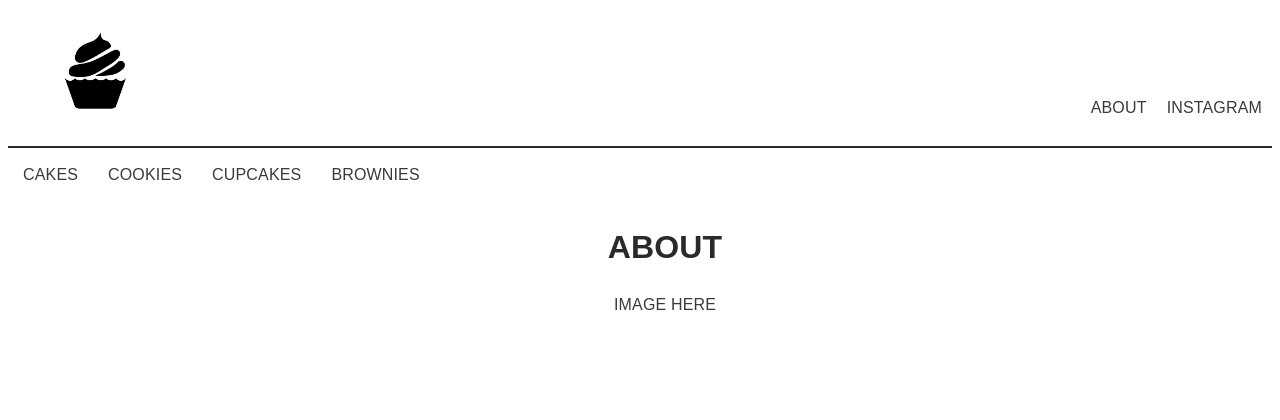
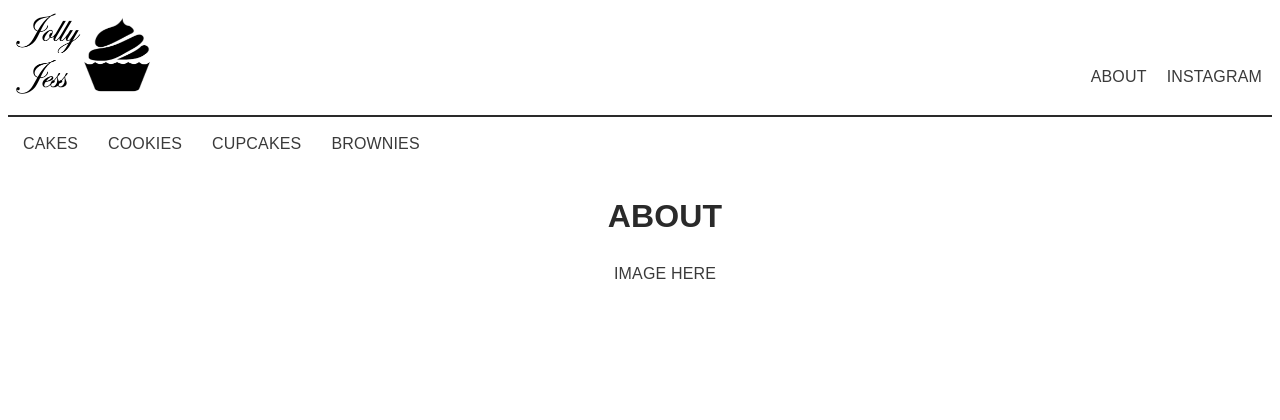
Before and after one commit to pkurjanowicz/jollyjessbakeshop, a Flask app: page /about in a window 1280 px wide. Shown: the top 420 px of the page. Run offline with Flask 2, Linux system fonts and the light colour scheme.

Commit message:
new logo w/ nav bar change

```diff
--- a/static/stylesheet.css
+++ b/static/stylesheet.css
@@ -146,6 +146,10 @@ a:visited, a:focus, a:active, a:hover, a:visited:hover {
     display: none;
 }
 
+.site-title-mobile img{
+    display: none;
+}
+
 @media (max-width : 750px) {
     .thumb-post-1 {
         background-color: #657d5d;
@@ -250,6 +254,12 @@ a:visited, a:focus, a:active, a:hover, a:visited:hover {
     #side-nav-btn {
         display: block;
     }
+    .site-title-fullsize img {
+        display: none;
+    }
+    .site-title-mobile img{
+        display: block;
+    }
 }
 .contact-form-parent-container {
     display: flex;
@@ -330,13 +340,21 @@ input:focus {
     background-color: #655d7d;
 }
 
-.site-title img {
-    height: 125px;
-    width: 125px;
-    margin: 0 0 0 25px;
+.site-title-fullsize img {
+    height: 94px;
+    width: 145px;
 
 }
-.site-title {
+.site-title-fullsize {
+    padding: 0px;
+    margin: 0px;
+}
+
+.site-title-mobile img {
+    height: 145px;
+    width: 145px;
+}
+.site-title-mobile {
     padding: 0px;
     margin: 0px;
 }
--- a/templates/base.html
+++ b/templates/base.html
@@ -6,7 +6,8 @@
 </head>
 <header id="masthead">
     <div class="cl-site-header">
-        <h1 class="site-title"><a href="/" rel="home"><img src="static/images/dd3c4852ea927d21abb7975334e07f4c.png" alt="I Am Baker" width="389px" content="nopin"></a></h1>
+        <h1 class="site-title-fullsize"><a href="/" rel="home"><img src="static/images/Screen Shot 2019-08-31 at 11.06.01 PM.png" alt="I Am Baker" content="nopin"></a></h1>
+        <h1 class="site-title-mobile"><a href="/" rel="home"><img src="static/images/dd3c4852ea927d21abb7975334e07f4c.png" alt="I Am Baker" content="nopin"></a></h1>
     </div>
     <div class="cr-small-caps">
         <span style="font-size:30px;cursor:pointer" onclick="toggleNav()" id="side-nav-btn">&#9776;</span>
```
Also changed, not shown: static/images/Screen Shot 2019-08-31 at 11.06.01 PM.png (added), 2 other files.
